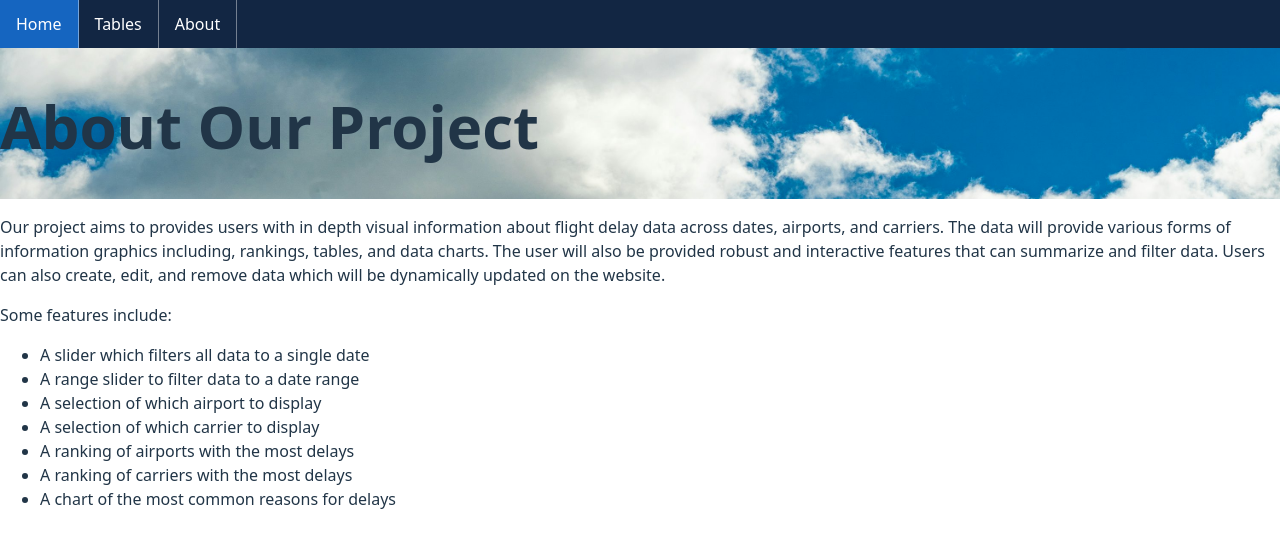
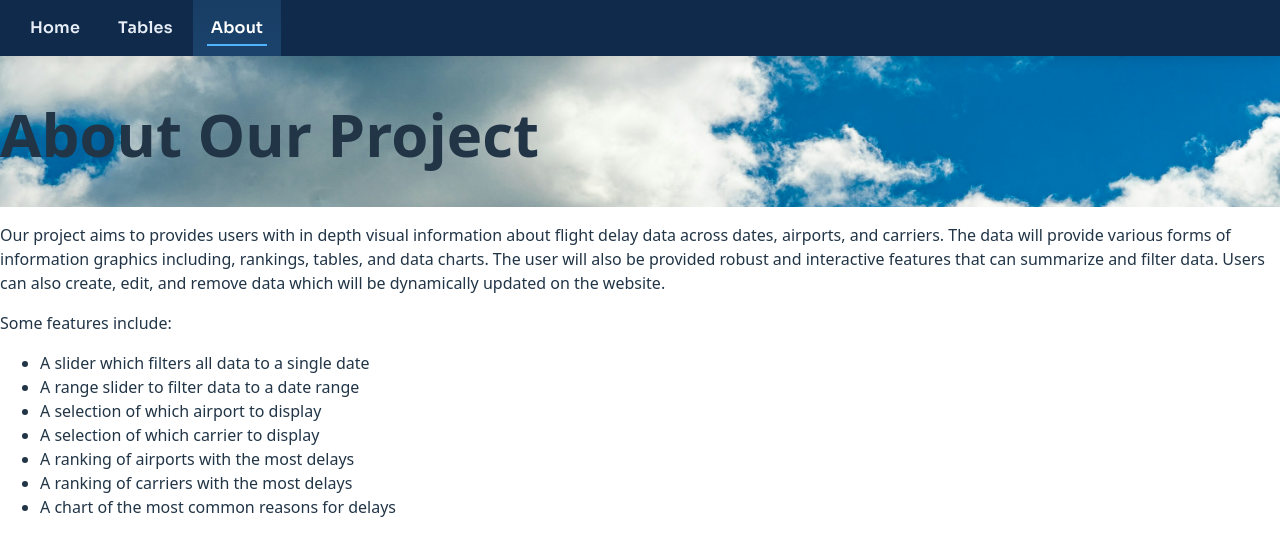
Before and after one commit to Alouette9/Airport_CSS481_Group3, a React (Vite) app in the folder client/: page /Airport_CSS481_Group3/about in a window 1280 px wide. Shown: the top 556 px of the page. Built offline with nearby package versions, Linux system fonts and the light colour scheme.

Commit message:
add animation and UI changes

```diff
--- a/client/src/App.css
+++ b/client/src/App.css
@@ -1,3 +1,5 @@
+@import url('https://fonts.googleapis.com/css2?family=Sora:wght@500;600;700&display=swap');
+
 html, body, #root {
   margin: 0;
     padding: 0;
@@ -144,6 +146,7 @@ h1 {
     font-size:60px;
 }
 
+/* Comment for now, changing new settings below
 .nav {
   list-style: none;
   margin: 0;
@@ -166,6 +169,7 @@ h1 {
 
 .nav li a:hover, .nav li a.active { background: #1565c0; }
 
+*/
 .positive {
     color:rgb(0, 255, 0);
     font-weight: bold;
@@ -252,3 +256,140 @@ h2 {
   color:rgb(70, 70, 70);
   z-index: 1000; /* Ensures it's on top of other elements */
 }
+
+/* NavLink settings */
+.nav{
+  list-style:none;
+  margin:0;
+  padding:0 12px;
+  background:#0f2a4b;
+  display:flex;
+  align-items:center;
+  gap:2px;
+  box-shadow:0 4px 12px rgba(0,0,0,.08);
+  position:sticky; top:0; z-index:100;
+  height:56px;
+  font-family: "Sora", system-ui, -apple-system, Segoe UI, Roboto, Helvetica, Arial, sans-serif;
+}
+
+.nav li{ display:flex; }
+
+.nav li a{
+  display:inline-flex;
+  align-items:center;
+  height:56px;
+  padding:0 18px;
+  color:#e6edf6;
+  text-decoration:none;
+  font-weight:600;
+  letter-spacing:.2px;
+  position:relative;
+  transition: color .2s ease, background-color .2s ease, transform .06s ease;
+}
+
+.nav li a::after{
+  content:"";
+  position:absolute;
+  left:14px;
+  right:14px;
+  bottom:10px;
+  height:2px;
+  background:#4fb3ff;
+  transform:scaleX(0);
+  transform-origin:left;
+  transition: transform .18s ease;
+}
+
+.nav li a:hover{
+  color:#ffffff;
+  background: rgba(255,255,255,.06);
+  transform: translateY(-1px);
+}
+.nav li a:hover::after{
+  transform:scaleX(1);
+}
+
+.nav li a.active{
+  color:#ffffff;
+  background: linear-gradient(0deg, rgba(79,179,255,.18), rgba(79,179,255,.14));
+}
+.nav li a.active::after{
+  transform:scaleX(1);
+}
+
+@media (prefers-reduced-motion: reduce){
+  .nav li a,
+  .nav li a::after{ transition:none; }
+}
+
+/*Flight animation settings*/
+/* ===== Flight overlay ===== */
+.flight-wrap{
+  pointer-events: none;
+  position: fixed;
+  inset: 0;
+  z-index: 999;
+  opacity: 0;
+  transition: opacity .15s ease;
+}
+
+.flight-wrap.flight-in{
+  opacity: 1;
+}
+
+.flight-wrap .sky{
+  position: absolute;
+  inset: 0;
+  background: linear-gradient(180deg, rgba(148,187,233,0.28) 0%, rgba(238,246,255,0.28) 100%); /* translucent */
+  backdrop-filter: blur(6px) saturate(1.05);
+  -webkit-backdrop-filter: blur(6px) saturate(1.05);
+  transition: backdrop-filter .1.5s ease, background .1.5s ease;
+}
+
+.flight-wrap.flight-in .sky{
+  backdrop-filter: blur(8px) saturate(1.1);
+  -webkit-backdrop-filter: blur(8px) saturate(1.1);
+}
+
+
+.flight-wrap .plane{
+  position: absolute;
+  left: -15%;
+  top: 10%;
+  font-size: 800px;
+  transform: rotate(12deg);
+  opacity: 0;
+}
+
+.flight-wrap.flight-in .plane{
+  animation: plane-fly 0.9s ease-in forwards;
+}
+
+@keyframes plane-fly{
+  0%   { transform: translateX(0) translateY(0) rotate(12deg) scale(.9); opacity: 0; }
+  10%  { opacity: 1; }
+  60%  { transform: translateX(70vw) translateY(-12vh) rotate(8deg) scale(1); opacity: 1; }
+  100% { transform: translateX(115vw) translateY(-18vh) rotate(6deg) scale(1.05); opacity: 0; }
+}
+
+.flight-wrap .contrail{
+  position: absolute;
+  top: 57%;
+  left: -40vw;
+  height: 3px;
+  width: 0;
+  background: linear-gradient(90deg, rgba(255,255,255,.7), rgba(255,255,255,0));
+  filter: blur(.5px);
+  opacity: 0;
+}
+
+.flight-wrap.flight-in .contrail{
+  animation: contrail 0.9s ease-in forwards;
+}
+
+@keyframes contrail{
+  0%   { width: 0; opacity: 0; transform: translateY(0); }
+  20%  { opacity: 1; }
+  60%  { width: 80vw; opacity: 1; transform: translateY(-2vh); }
+  100% { width: 110vw; opacity: 0; transform: translateY(-3vh); }
+}
--- a/client/src/App.jsx
+++ b/client/src/App.jsx
@@ -1,10 +1,12 @@
 import './App.css'
 import { About } from './About';
-import { HashRouter, Routes, BrowserRouter as Router, Route, Link} from 'react-router-dom';
+import { Routes, Route, NavLink, useNavigate } from 'react-router-dom';
 import { AirportTables } from './AirportTables';
 import { AirportHome } from './AirportHome';
-import { useRef } from 'react';
-function App() {
+import { useRef, useState, useCallback } from 'react';
+import FlightTransition from './FlightTransition';
+
+export default function App() {
 
     //Contains 20 samples. See categories in more detail at https://www.kaggle.com/datasets/jawadkhattak/us-flight-delay-from-january-2017-july-2022
     const jsonSample = useRef(
@@ -467,35 +469,38 @@ function App() {
             }
         ]);
 
+    const navigate = useNavigate();
+    const [playing, setPlaying] = useState(false);
+
+    const flyTo = useCallback((e, path) => {
+        e.preventDefault();
+        if (playing) return;
+        setPlaying(true);
+
+        const DURATION = 900;
+        setTimeout(() => {
+            navigate(path);
+            setTimeout(() => setPlaying(false), 300);
+        }, DURATION);
+    }, [navigate, playing]);
+
+    const navClass = ({ isActive }) => (isActive ? 'active' : undefined);
+
     return (
         <>
-      {/*<Router>
             <ul className="nav">
-        <li><Link to='/'>Home</Link></li>
-        <li><Link to='/tables'>Tables</Link></li>
-        <li><Link to='/about'>About</Link></li>
-      </ul>
-        <Routes>
-          <Route exact path="/" element={<AirportHome jsonSample={jsonSample}/>}/>
-          <Route exact path="/tables" element={<AirportTables jsonSample={jsonSample}/>}/>
-          <Route exact path="/about" element={<About/>}/>
-        </Routes>
-    </Router>*/}
-    <Router>
-      <ul className="nav">
-        <li><Link to="/Airport_CSS481_Group3/">Home</Link></li>
-        <li><Link to="/Airport_CSS481_Group3/tables">Tables</Link></li>
-        <li><Link to="/Airport_CSS481_Group3/about">About</Link></li>
+                <li><NavLink to="/" end className={navClass} onClick={(e) => flyTo(e, '/')}>Home</NavLink></li>
+                <li><NavLink to="/tables" className={navClass} onClick={(e) => flyTo(e, '/tables')}>Tables</NavLink></li>
+                <li><NavLink to="/about" className={navClass} onClick={(e) => flyTo(e, '/about')}>About</NavLink></li>
             </ul>
 
             <Routes>
-        <Route path="/Airport_CSS481_Group3/" element={<AirportHome jsonSample={jsonSample} />} />
-        <Route path="/Airport_CSS481_Group3/tables" element={<AirportTables jsonSample={jsonSample} />} />
-        <Route path="/Airport_CSS481_Group3/about" element={<About />} />
+                <Route path="/" element={<AirportHome jsonSample={jsonSample} />} />
+                <Route path="/tables" element={<AirportTables jsonSample={jsonSample} />} />
+                <Route path="/about" element={<About />} />
             </Routes>
-    </Router>
+
+            <FlightTransition playing={playing} />
         </>
     )
 }
-
-export default App
--- /dev/null
+++ b/client/src/FlightTransition.jsx
@@ -0,0 +1,29 @@
+import { useEffect, useRef } from "react";
+
+export default function FlightTransition({ playing }) {
+  const wrapRef = useRef(null);
+
+  useEffect(() => {
+    if (!wrapRef.current) return;
+    if (playing) {
+      wrapRef.current.classList.add("flight-in");
+      // remove the class when the animation ends so it's re-playable
+      const t = setTimeout(() => {
+        wrapRef.current.classList.remove("flight-in");
+      }, 1100); // match CSS duration + small buffer
+      return () => clearTimeout(t);
+    }
+  }, [playing]);
+
+  return (
+    <div ref={wrapRef} className="flight-wrap" aria-hidden="true">
+      <div className="sky">
+        <div className="plane">
+          {/* simple plane using emoji; swap for an SVG if you prefer */}
+          ✈️
+        </div>
+        <div className="contrail"></div>
+      </div>
+    </div>
+  );
+}
--- a/client/src/main.jsx
+++ b/client/src/main.jsx
@@ -1,8 +1,11 @@
 import { StrictMode } from 'react'
+import { BrowserRouter } from 'react-router-dom';
 import { createRoot } from 'react-dom/client'
 import './index.css'
 import App from './App.jsx'
 
 createRoot(document.getElementById('root')).render(
-    <App />
+    <BrowserRouter basename="/Airport_CSS481_Group3">
+        <App />
+    </BrowserRouter>
 )
```
Lines whose indentation alone changed are shown as unchanged.
